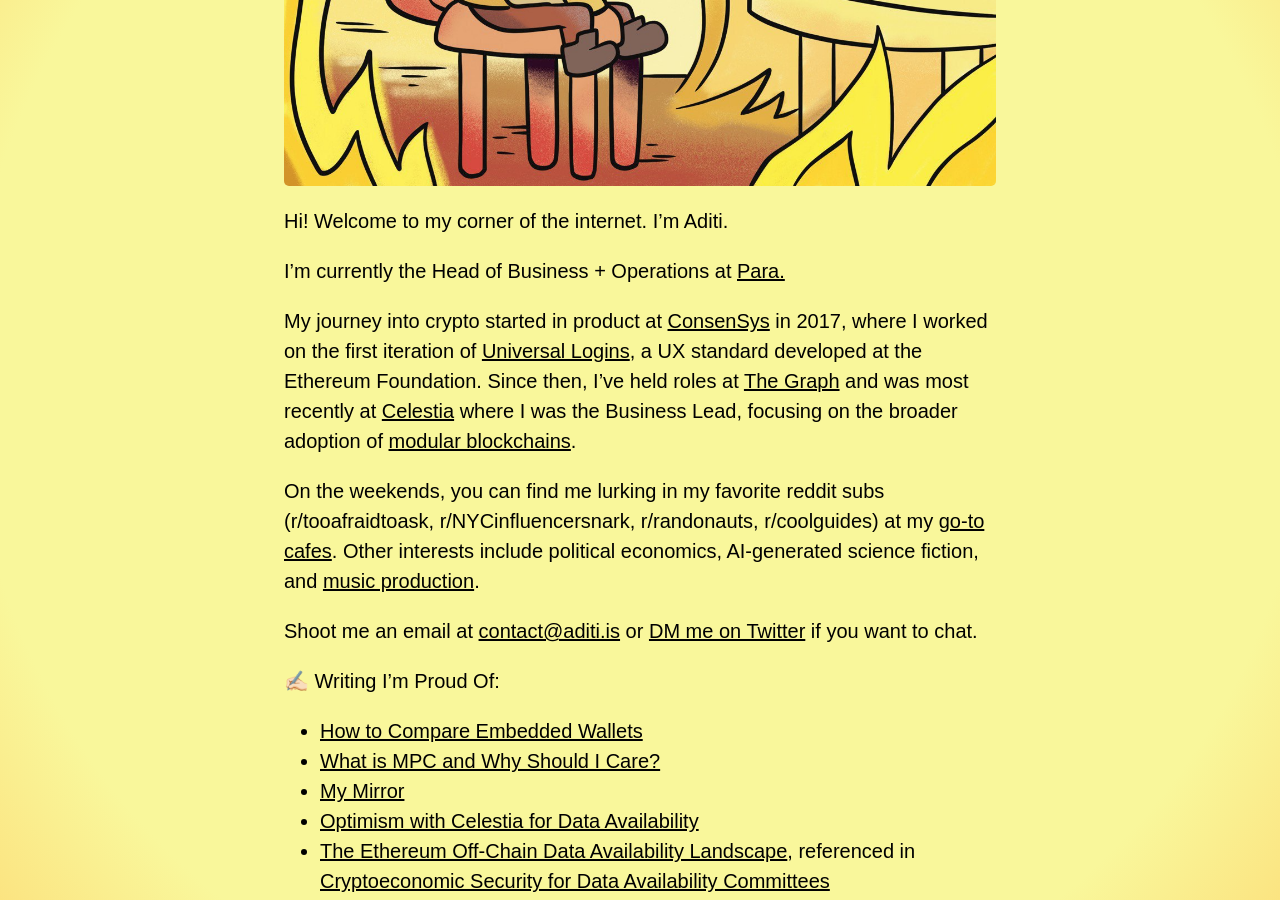
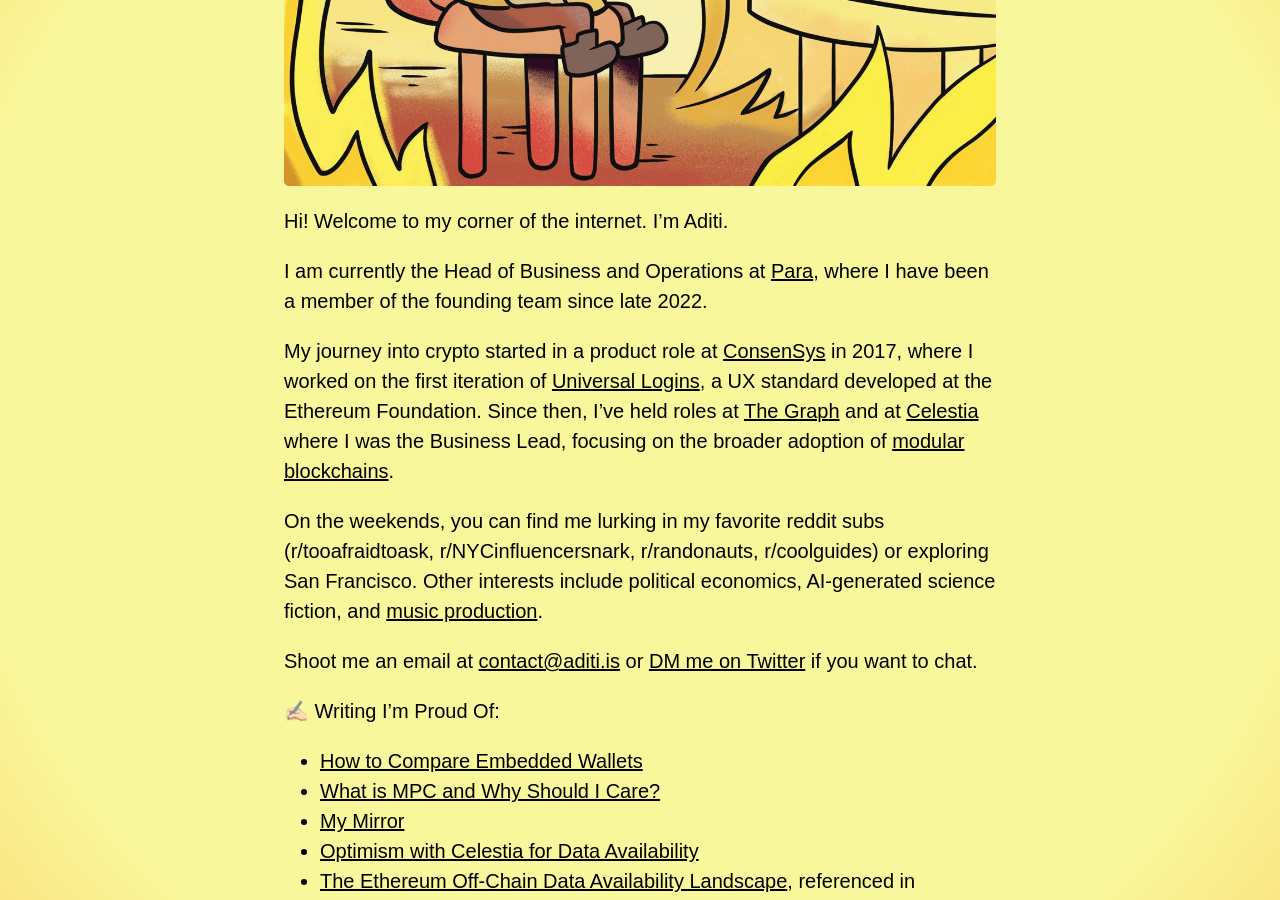
Before and after one commit to adeets-22/adeets-22.github.io, a Jekyll site: the page built from index.md, in a window 1280 px wide and 900 px high, scrolled down 717 px. Built offline with Jekyll 4.4.1, drawn with Linux system fonts in a browser that asks for light colours.

Commit message:
Update index.md

```diff
--- a/index.md
+++ b/index.md
@@ -9,12 +9,11 @@
 
 Hi! Welcome to my corner of the internet. I'm Aditi.
 
-I'm currently the Head of Business + Operations at [Para.](https://www.getpara.com/)
+I am currently the Head of Business and Operations at [Para](https://www.getpara.com/), where I have been a member of the founding team since late 2022.
 
-My journey into crypto started in product at [ConsenSys](https://consensys.net/) in 2017, where I worked on the first iteration of [Universal Logins](https://www.youtube.com/watch?v=TztR_7IehjU), a UX standard developed at the Ethereum Foundation. Since then, I've held roles at [The Graph](https://thegraph.com/en/) and was most recently at [Celestia](https://celestia.org/) where I was the Business Lead, focusing on the broader adoption of [modular blockchains](https://celestia.org/learn/first-principles/modular-blockchains-and-first-principles/).
+My journey into crypto started in a product role at [ConsenSys](https://consensys.net/) in 2017, where I worked on the first iteration of [Universal Logins](https://www.youtube.com/watch?v=TztR_7IehjU), a UX standard developed at the Ethereum Foundation. Since then, I've held roles at [The Graph](https://thegraph.com/en/) and at [Celestia](https://celestia.org/) where I was the Business Lead, focusing on the broader adoption of [modular blockchains](https://celestia.org/learn/first-principles/modular-blockchains-and-first-principles/).
 
-
-On the weekends, you can find me lurking in my favorite reddit subs (r/tooafraidtoask, r/NYCinfluencersnark, r/randonauts, r/coolguides) at my [go-to cafes](https://www.notion.so/cafe-workspots-80b6b55555524fe88185d20806e30967). Other interests include political economics, AI-generated science fiction, and [music production](https://soundcloud.com/adeets_22).
+On the weekends, you can find me lurking in my favorite reddit subs (r/tooafraidtoask, r/NYCinfluencersnark, r/randonauts, r/coolguides) or exploring San Francisco. Other interests include political economics, AI-generated science fiction, and [music production](https://soundcloud.com/adeets_22).
 
 Shoot me an email at <contact@aditi.is> or [DM me on Twitter](https://twitter.com/adeets_22) if you want to chat.
 
```
